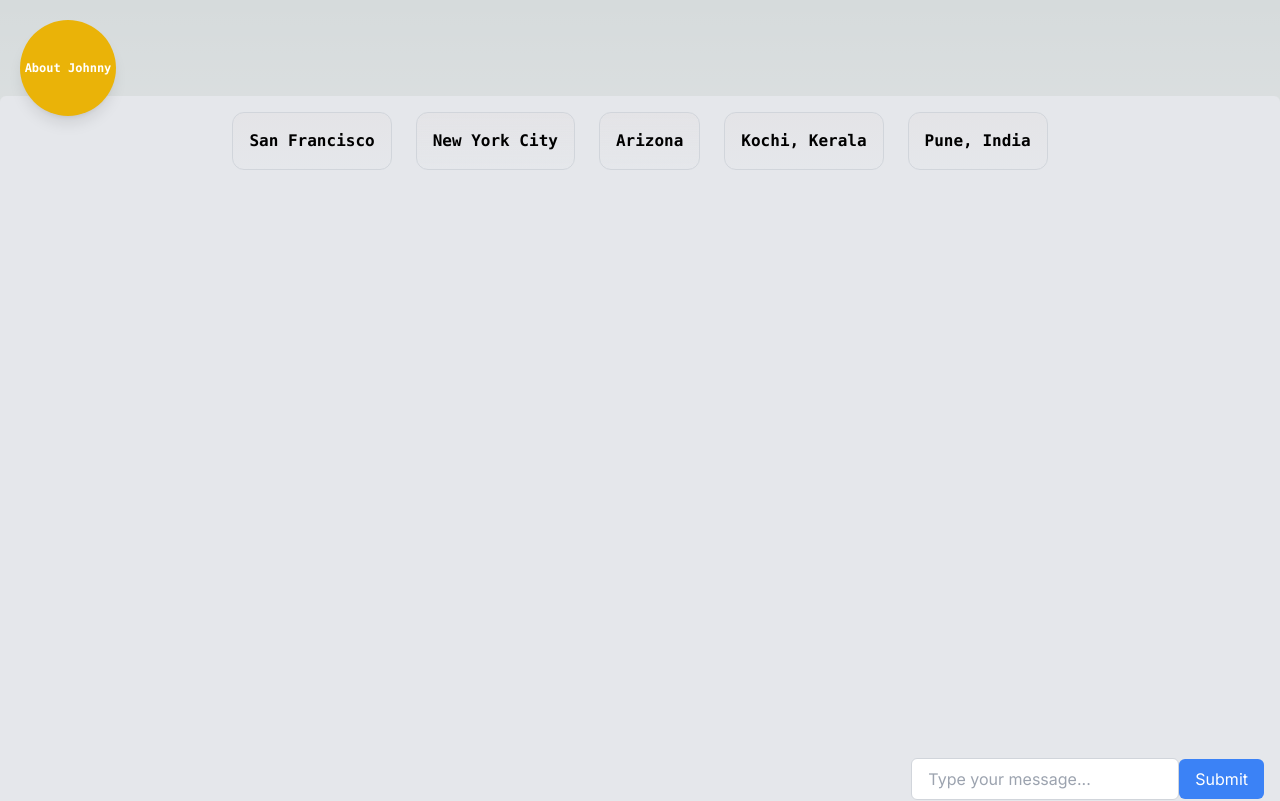
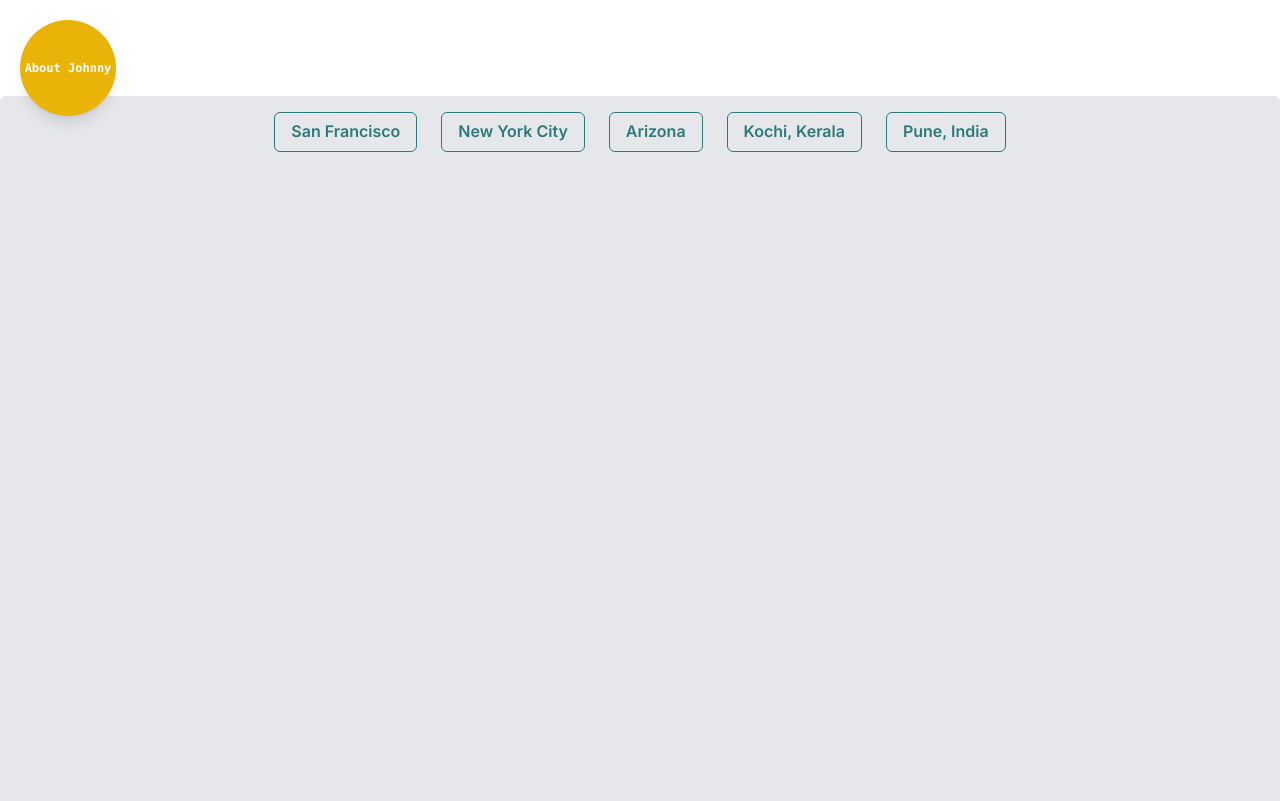
Before and after one commit to JSsquare/johnny-quest, a Next.js app: page / in a window 1280 px wide. Shown: the top 801 px of the page. Built offline with nearby package versions, Linux system fonts and the light colour scheme.

Commit message:
converting city pills to Chakra Buttons

```diff
--- a/app/components/ChatContainer.tsx
+++ b/app/components/ChatContainer.tsx
@@ -1,4 +1,5 @@
 'use client'
+import { Button } from '@chakra-ui/react'
 import { SyntheticEvent, useState } from 'react'
 
 const ChatContainer = () => {
@@ -44,21 +45,21 @@
 const CityPills = () => {
   return (
     <div className="flex flex-row gap-6 justify-center">
-      <p className="city-pill">
-        <code className="font-mono font-bold">San Francisco</code>
-      </p>
-      <p className="city-pill">
-        <code className="font-mono font-bold">New York City</code>
-      </p>
-      <p className="city-pill">
-        <code className="font-mono font-bold">Arizona</code>
-      </p>
-      <p className="city-pill">
-        <code className="font-mono font-bold">Kochi, Kerala</code>
-      </p>
-      <p className="city-pill">
-        <code className="font-mono font-bold">Pune, India</code>
-      </p>
+      <Button colorScheme="teal" variant="outline">
+        San Francisco
+      </Button>
+      <Button colorScheme="teal" variant="outline">
+        New York City
+      </Button>
+      <Button colorScheme="teal" variant="outline">
+        Arizona
+      </Button>
+      <Button colorScheme="teal" variant="outline">
+        Kochi, Kerala
+      </Button>
+      <Button colorScheme="teal" variant="outline">
+        Pune, India
+      </Button>
     </div>
   )
 }
--- a/app/page.tsx
+++ b/app/page.tsx
@@ -1,8 +1,10 @@
 import Link from 'next/link'
 import ChatContainer from './components/ChatContainer'
+import { ChakraProvider } from '@chakra-ui/react'
 
 export default function Home() {
   return (
+    <ChakraProvider>
       <main className="flex min-h-screen flex-col items-center justify-between p-24">
         <div className="z-10 max-w-5xl w-full items-center font-bold justify-between font-mono lg:flex text-xs">
           <Link
@@ -17,5 +19,6 @@
           <ChatContainer />
         </div>
       </main>
+    </ChakraProvider>
   )
 }
--- a/package.json
+++ b/package.json
@@ -10,6 +10,10 @@
     "format": "prettier --write ."
   },
   "dependencies": {
+    "@chakra-ui/react": "^2.8.2",
+    "@emotion/react": "^11.11.1",
+    "@emotion/styled": "^11.11.0",
+    "framer-motion": "^10.16.16",
     "next": "14.0.4",
     "react": "^18",
     "react-dom": "^18"
```
Also changed, not shown: 1 other file (tests, documents, lock files or other folders). Lines whose indentation alone changed are shown as unchanged.
